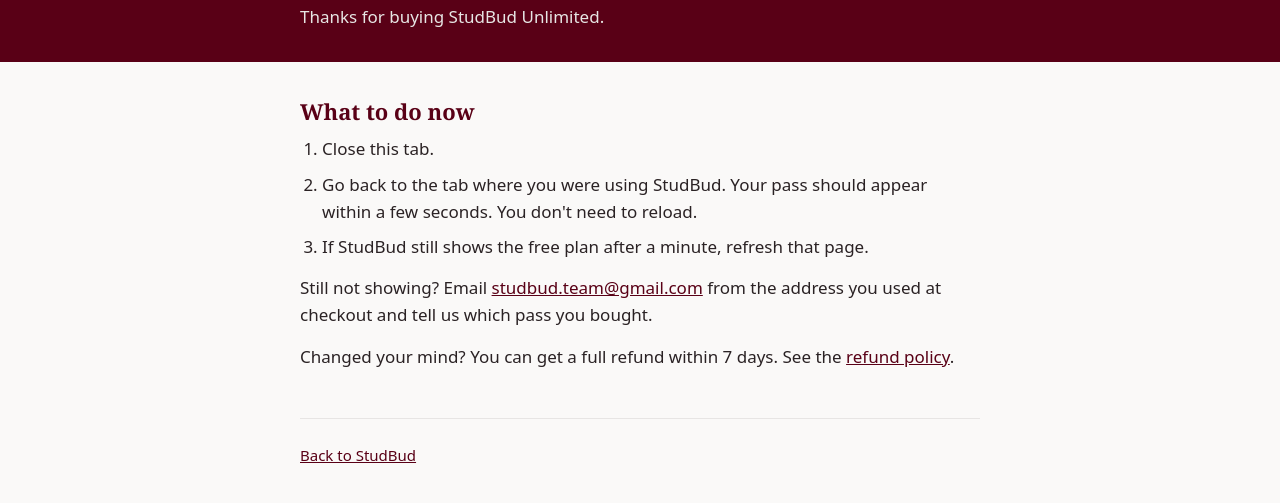
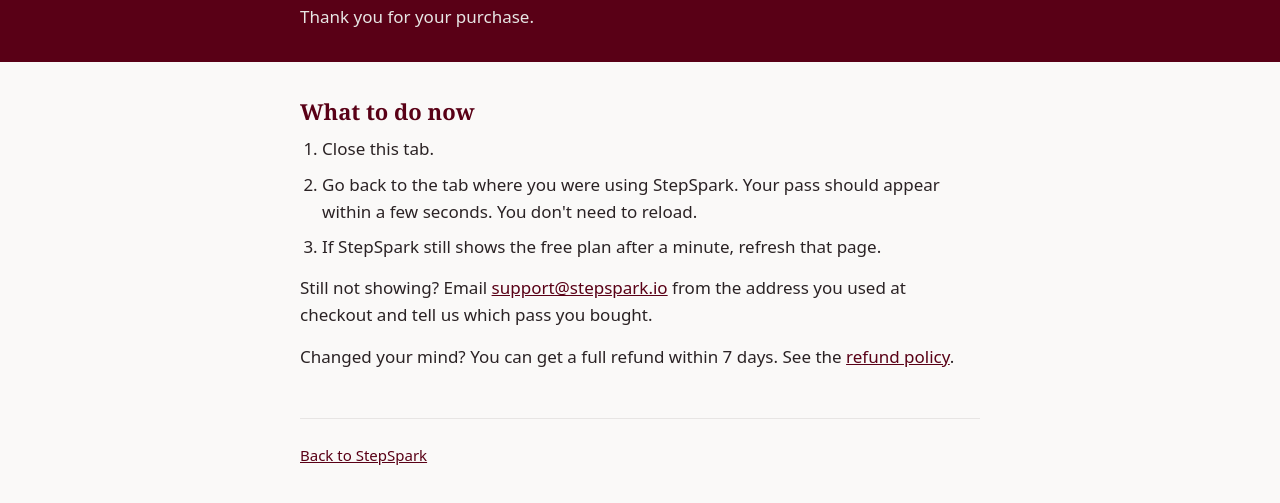
Before and after one commit to blloy493/studbud, a browser extension: page public/thanks.html in a window 1280 px wide. Shown: the part 89-592 px from the top of the page. Drawn offline with Linux system fonts and the light colour scheme.

Commit message:
thanks.html rebrand

```diff
--- a/public/thanks.html
+++ b/public/thanks.html
@@ -4,7 +4,7 @@
 <meta charset="utf-8">
 <meta name="viewport" content="width=device-width, initial-scale=1">
 <meta name="robots" content="noindex">
-<title>StudBud: you're all set</title>
+<title>StepSpark: you're all set</title>
 <style>
   :root { --maroon: #590016; --stone: #e7e5e4; --paper: #faf9f8; --ink: #2a2224; --muted: #6b5e61; }
   * { box-sizing: border-box; }
@@ -27,19 +27,19 @@
 <header>
   <div class="wrap">
     <h1>You're all set</h1>
-    <p>Thanks for buying StudBud Unlimited.</p>
+    <p>Thank you for your purchase.</p>
   </div>
 </header>
 <main class="wrap">
 <h2>What to do now</h2>
 <ol>
   <li>Close this tab.</li>
-  <li>Go back to the tab where you were using StudBud. Your pass should appear within a few seconds. You don't need to reload.</li>
-  <li>If StudBud still shows the free plan after a minute, refresh that page.</li>
+  <li>Go back to the tab where you were using StepSpark. Your pass should appear within a few seconds. You don't need to reload.</li>
+  <li>If StepSpark still shows the free plan after a minute, refresh that page.</li>
 </ol>
-<p>Still not showing? Email <a href="mailto:studbud.team@gmail.com">studbud.team@gmail.com</a> from the address you used at checkout and tell us which pass you bought.</p>
+<p>Still not showing? Email <a href="mailto:support@stepspark.io">support@stepspark.io</a> from the address you used at checkout and tell us which pass you bought.</p>
 <p>Changed your mind? You can get a full refund within 7 days. See the <a href="/#refunds">refund policy</a>.</p>
-<footer><p><a href="/">Back to StudBud</a></p></footer>
+<footer><p><a href="/">Back to StepSpark</a></p></footer>
 </main>
 </body>
 </html>
```
